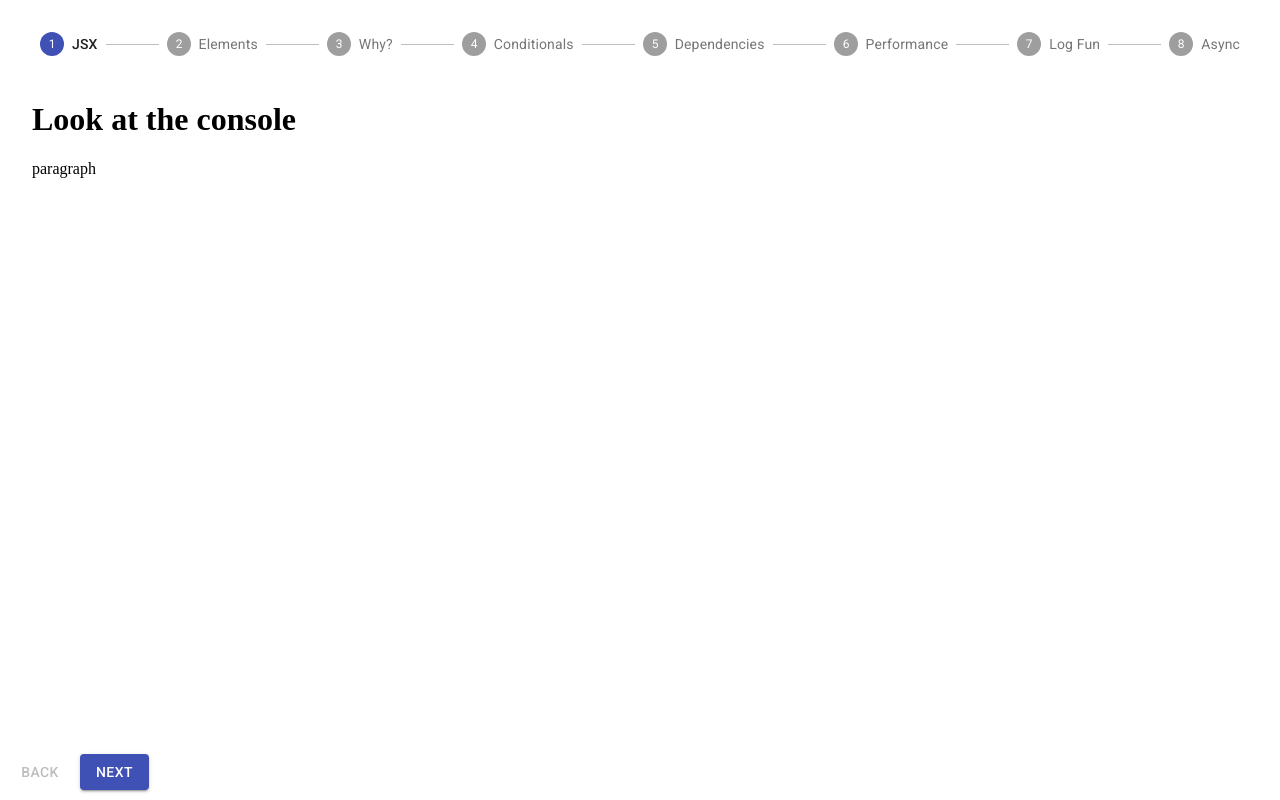
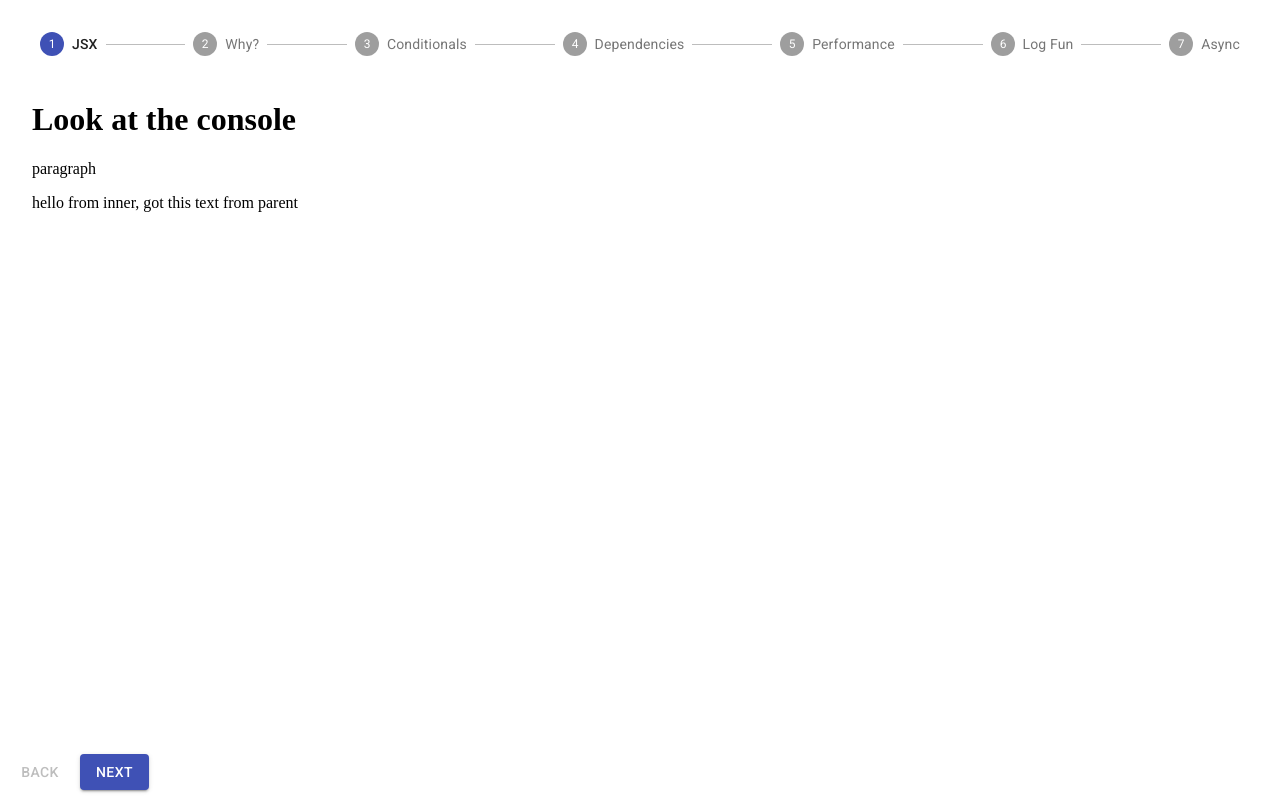
Before and after one commit to tomporat247/react-tech-talk, a React (Create React App) app: page / in a window 1280 px wide. Built offline with nearby package versions, Linux system fonts and the light colour scheme.

Commit message:
add inner to jsx

```diff
--- a/src/components/Stepper.jsx
+++ b/src/components/Stepper.jsx
@@ -13,7 +13,6 @@ import Dependencies from "./steps/Dependencies";
 import Performance from "./steps/Performance";
 import Async from "./steps/Async";
 import { Link, useParams } from "react-router-dom";
-import elements from "./steps/Elements";
 
 const useStyles = makeStyles((theme) => ({
   root: {
@@ -34,10 +33,6 @@ const getSteps = () => {
     {
       title: "JSX",
       content: <Jsx> </Jsx>,
-    },
-    {
-      title: "Elements",
-      content: <elements> </elements>,
     },
     {
       title: "Why?",
--- a/src/components/steps/Elements.jsx
+++ /dev/null
@@ -1,5 +0,0 @@
-const Elements = () => {
-    return <div>Hello from Elements component</div>
-}
-
-export default Elements;
--- a/src/components/steps/Jsx.jsx
+++ b/src/components/steps/Jsx.jsx
@@ -3,8 +3,14 @@ const Jsx = () => {
     <main>
       <h1 id="title">Look at the console</h1>
       <p>paragraph</p>
+      <Inner>this text</Inner>
     </main>
   );
 };
+
+const Inner = ({ children }) => {
+  return <div>hello from inner, got {children} from parent</div>;
+};
+
 console.log("This is what console.log(ThisComponent()) looks like:\n", Jsx());
 export default Jsx;
```
